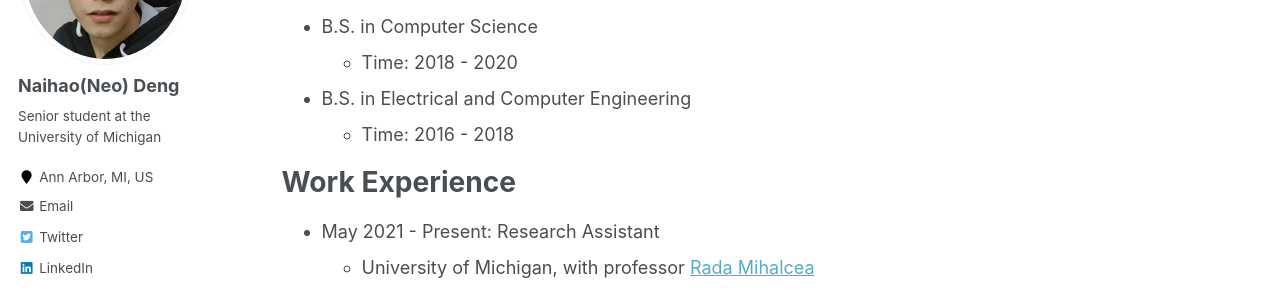
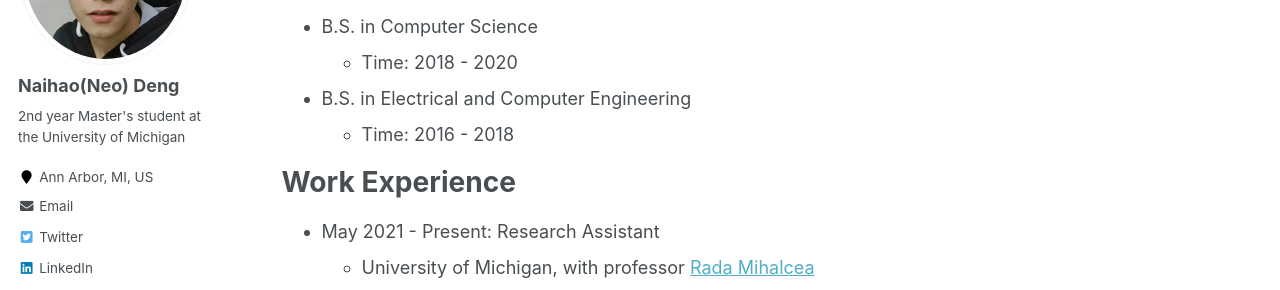
Before and after one commit to Shengyu-Feng/dnaihao.github.io, a Jekyll site: the page built from _pages/cv.md, in a window 1280 px wide. Shown: the part 243-533 px from the top of the page. Built offline with Jekyll 4.4.1, drawn with Linux system fonts in a browser that asks for light colours.

Commit message:
Updated profile

```diff
--- a/_config.yml
+++ b/_config.yml
@@ -82,7 +82,7 @@ analytics:
 author:
   name             : "Naihao(Neo) Deng"
   avatar           : "Neo.jpg"
-  bio              : "Senior student at the University of Michigan"
+  bio              : "2nd year Master's student at the University of Michigan"
   location         : "Ann Arbor, MI, US"
   employer         :
   pubmed           :  # "https://www.ncbi.nlm.nih.gov/pubmed/?term=john+snow"
```
